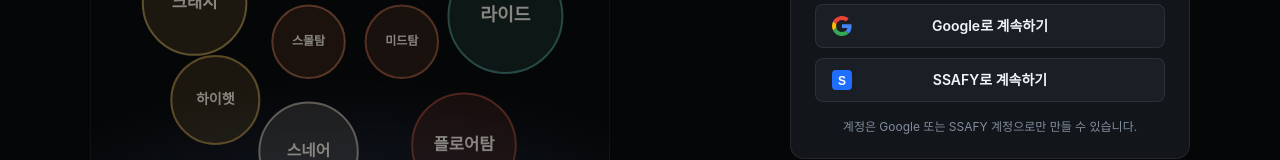
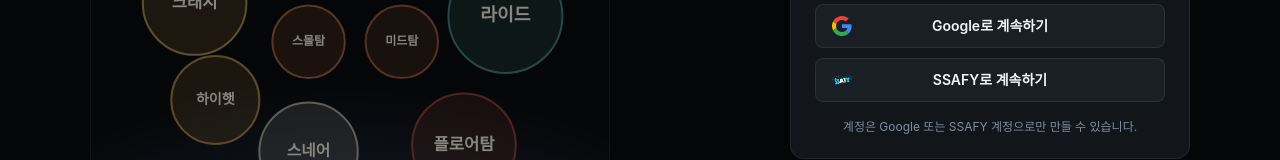
Before and after one commit to SSAPLASH/SSAPLASH, a React (Vite) app in the folder FE/: page /login in a window 1280 px wide. Shown: the part 362-522 px from the top of the page. Built offline with nearby package versions, Linux system fonts and the light colour scheme; no server answers; a web font is replaced by a local one.

Commit message:
[S15P31A307-198] feat: 로그인 SSAFY 버튼 자리표시 로고를 실제 로고 이미지로 교체

```diff
--- a/FE/src/components/auth/ProviderIcons.tsx
+++ b/FE/src/components/auth/ProviderIcons.tsx
@@ -29,14 +29,17 @@ export function GoogleIcon({ size = 20 }: Props) {
   );
 }
 
-/** SSAFY 자리표시(파란 사각 + S). 공식 로고 파일을 받으면 이 내용만 교체한다(설계 U3) */
+/** SSAFY 로고 이미지(public/images/ssafy-logo.png). 가로로 긴 로고를 size×size 칸 안에 비율 유지로 넣는다. 버튼 문구가 이름을 읽어 주므로 장식 이미지다 */
 export function SsafyIcon({ size = 20 }: Props) {
   return (
-    <svg width={size} height={size} viewBox="0 0 20 20" {...base}>
-      <rect width="20" height="20" rx="4" fill="#1E6FFF" />
-      <text x="10" y="14.5" textAnchor="middle" fontFamily="Arial, Helvetica, sans-serif" fontSize="12" fontWeight="700" fill="#FFFFFF">
-        S
-      </text>
-    </svg>
+    <img
+      src="/images/ssafy-logo.png"
+      width={size}
+      height={size}
+      alt=""
+      aria-hidden="true"
+      draggable={false}
+      style={{ objectFit: 'contain' }}
+    />
   );
 }
```
Also changed, not shown: FE/public/images/ssafy-logo.png (added).
